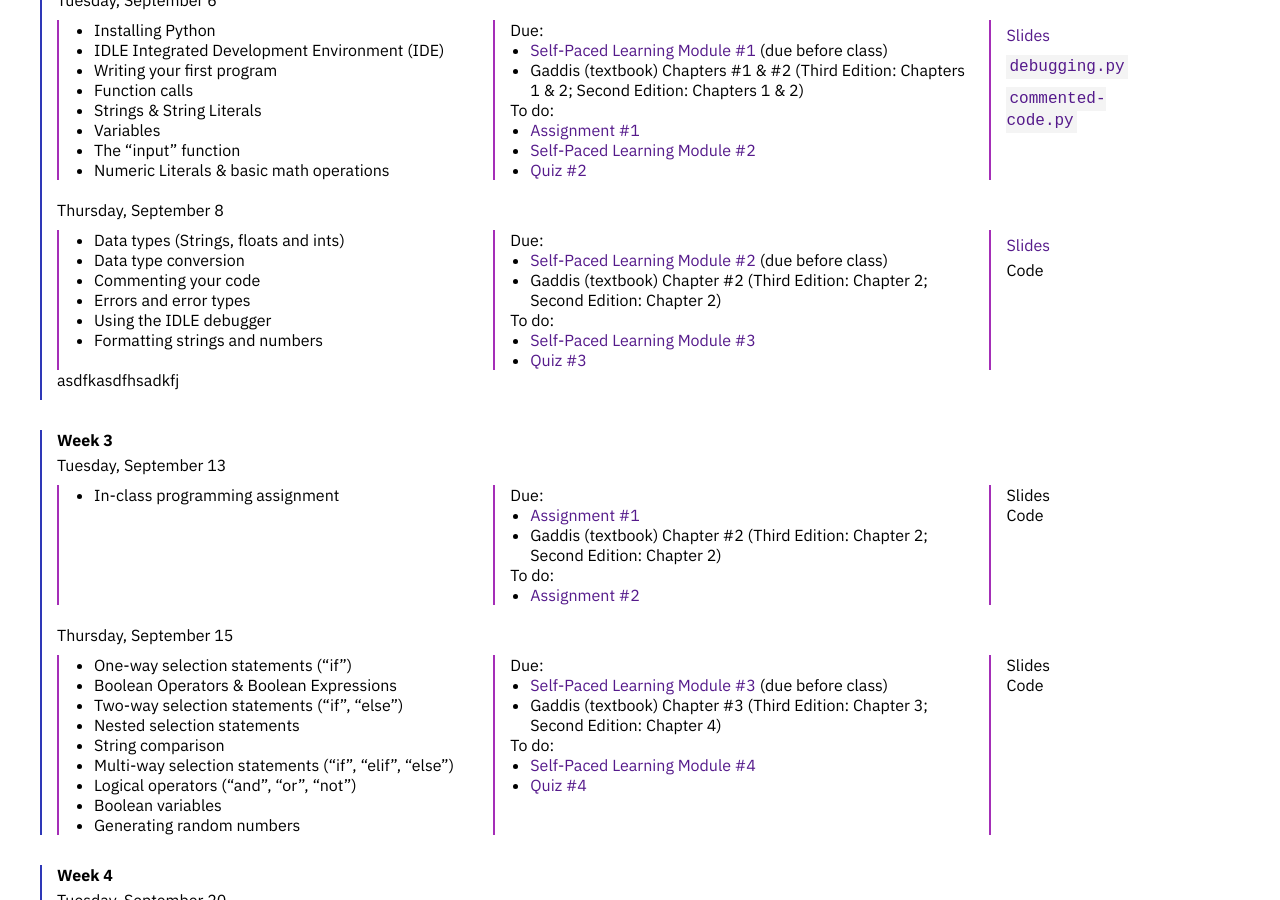
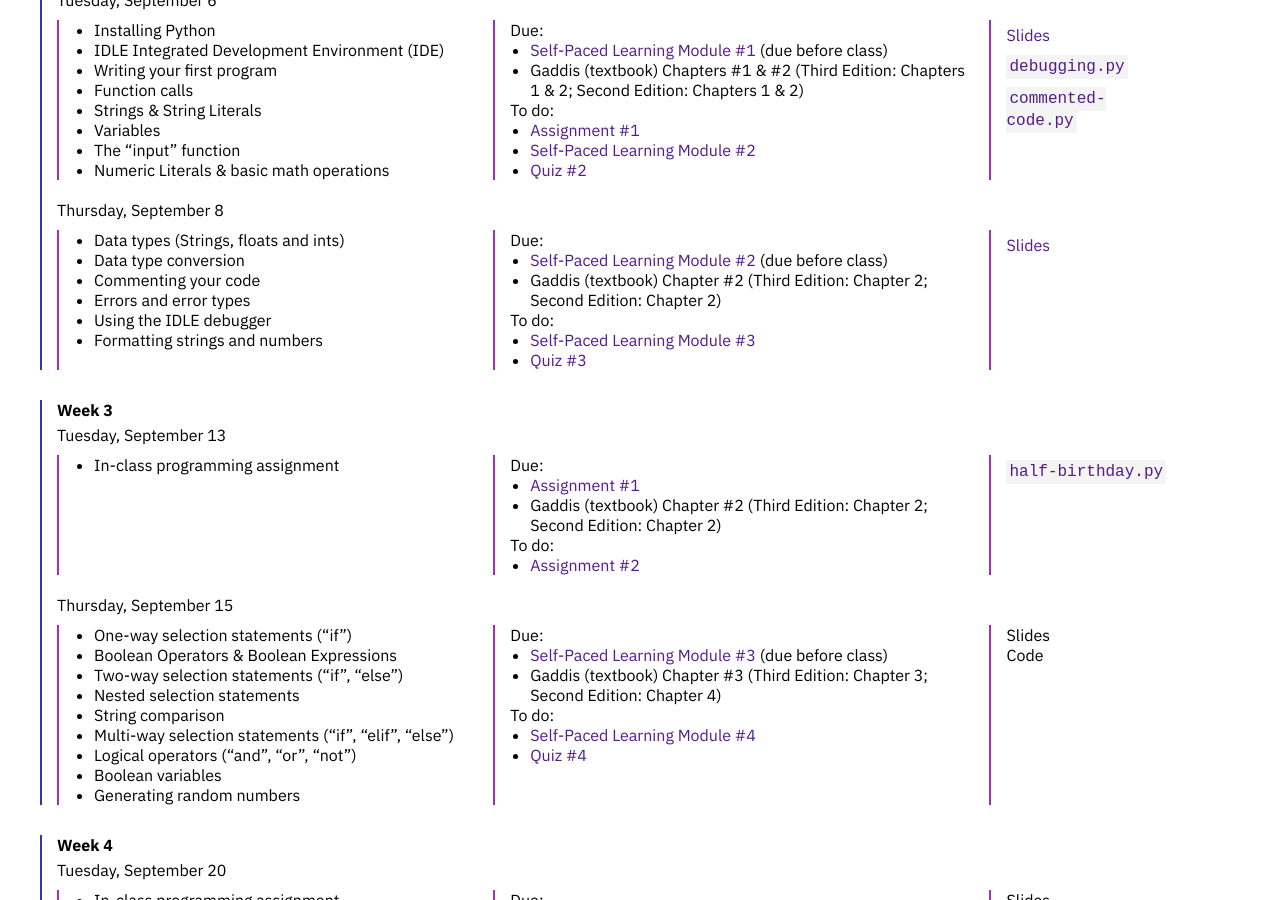
Before and after one commit to emilydidthis/-CSCI-UA.0002-Fall22, a Jekyll site: the page built from schedule.markdown, in a window 1280 px wide and 900 px high, scrolled down 390 px. Built offline with Jekyll 4.4.1, drawn with Linux system fonts in a browser that asks for light colours.

Commit message:
added code from today's class

```diff
--- a/schedule.markdown
+++ b/schedule.markdown
@@ -102,10 +102,8 @@ To do:
 
 ### Materials
 <a href="{{ site.url }}{{ site.baseurl }}/assets/slides/03_module-2.pdf" download>Slides</a>
-Code
 </div>
 </div>
-asdfkasdfhsadkfj
 
 <!-- ------------------------------------------------ -->
 ## Week 3
@@ -130,8 +128,7 @@ To do:
 <div class="week-column materials" markdown="1">
 
 ### Materials
-Slides
-Code
+<a href="{{ site.url }}{{ site.baseurl }}/code/03-half-birthday.py" download><code>half-birthday.py</code></a>
 </div>
 </div>
 <br>
```
Also changed, not shown: code/03-half-birthday.py (added, +13 -0 lines).
